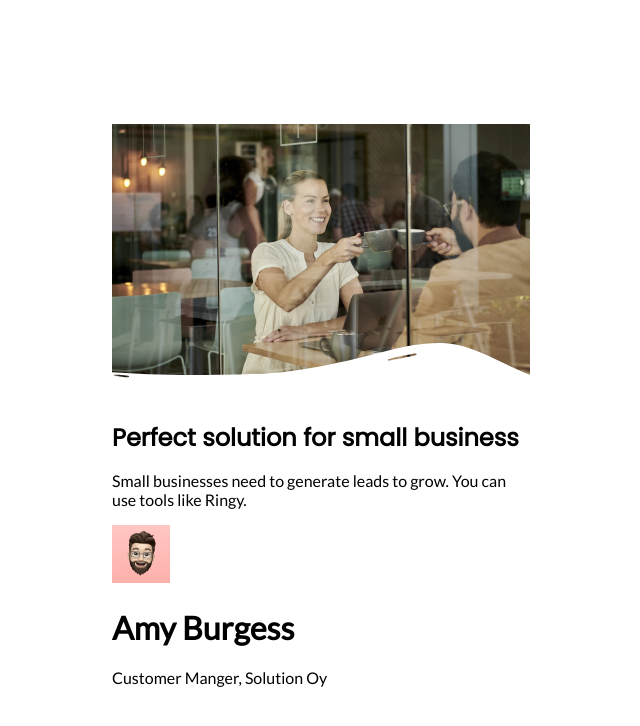
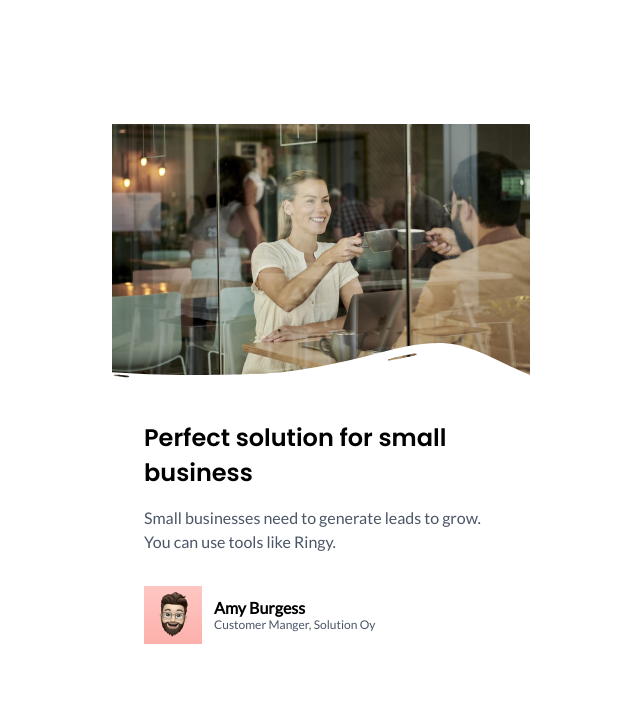
Before and after one commit to ZachMc21/devChallenges-businessBlogCard, a plain HTML site: page index.html in a window 1280 px wide. Shown: the whole page, without its empty margins (319-959 px from the left). Drawn offline with Linux system fonts and the light colour scheme.

Commit message:
Clean up margins/padding/borders

```diff
--- a/index.html
+++ b/index.html
@@ -19,8 +19,8 @@
 <!-- Fonts: Sora, Poppins -->
 <link rel="stylesheet" href="https://fonts.googleapis.com/css2?family=Lato&family=Sora&display=swap" as="style" onload="this.onload=null;this.rel='stylesheet'">
 <noscript><link rel="preconnect" href="https://fonts.googleapis.com/css2?family=Lato&family=Sora&display=swap"></noscript>
-<link rel="stylesheet" href="https://fonts.googleapis.com/css2?family=Poppins&display=swap">
-<noscript><link rel="preconnect" href="https://fonts.googleapis.com/css2?family=Poppins&display=swap"></noscript>
+<link rel="stylesheet" href="https://fonts.googleapis.com/css2?family=Poppins:wght@400;600&display=swap">
+<noscript><link rel="preconnect" href="https://fonts.googleapis.com/css2?family=Poppins:wght@400;600&display=swap"></noscript>
 
 <body>
 
@@ -29,17 +29,9 @@
     <img class="cover-hero" src="images/hero-image.jpg" alt="A waitstaff employee handing a payment card to a customer, viewed through a glass wall."
         width="418" height="280" >
     <img class="cover-wave" src="images/white-overlay.svg" width="418" height="auto" />
-
-    <!--
-    <svg class="cover-wave" width="418" height="280" xmlns="http://www.w3.org/2000/svg">
-      <image class="cover-image" src="images/hero-image.jpg"
-        alt="A waitstaff employee handing a payment card to a customer, viewed through a glass wall."
-        width="418" height="280" />
-      <image x="0" y="240" width="418" height="auto" src="images/white-overlay.svg" />
-    </svg>
-  -->
   </div>
 
+  <div class="content-container">
   <div class="title">
     <h1 class="article-title">Perfect solution for small business</h1>
   </div>
@@ -56,7 +48,7 @@
       <h1 class="author-name">Amy Burgess</h1>
       <p class="author-info">Customer Manger, Solution Oy</p>
     </div>
-  </div>
+  </div> <!-- End content-container -->
 
 
 </main>
--- a/style.css
+++ b/style.css
@@ -22,7 +22,48 @@ img.cover-wave {
   left: 0;
 }
 
+.content-container {
+  border-left: 2rem solid white;
+  border-right: 2rem solid white;
+  border-bottom: 1.5rem solid white;
+  border-radius: 0 0 0.75rem 0.75rem;
+}
+
 h1.article-title {
   font-family: "Poppins", Verdana, sans-serif;
   font-size: 1.5rem;
+  font-variant: bold;
 }
+
+.summary {
+  margin-bottom: 2rem;
+}
+
+.summary p {
+  line-height: 1.5rem;
+  color: #4A5567;
+}
+
+div.author-container {
+  display: flex;
+  flex-direction: row;
+  align-items: center;
+  gap: 0.75rem;
+}
+
+div.author-info {
+  display: flex;
+  flex-direction: column;
+  gap: 0;
+}
+
+div.author-info h1 {
+  font-size: 1rem;
+  margin-bottom: 0;
+}
+
+p.author-info {
+  margin-top: 0;
+  font-size: 0.75rem;
+  color: #4A5567;
+}
```
